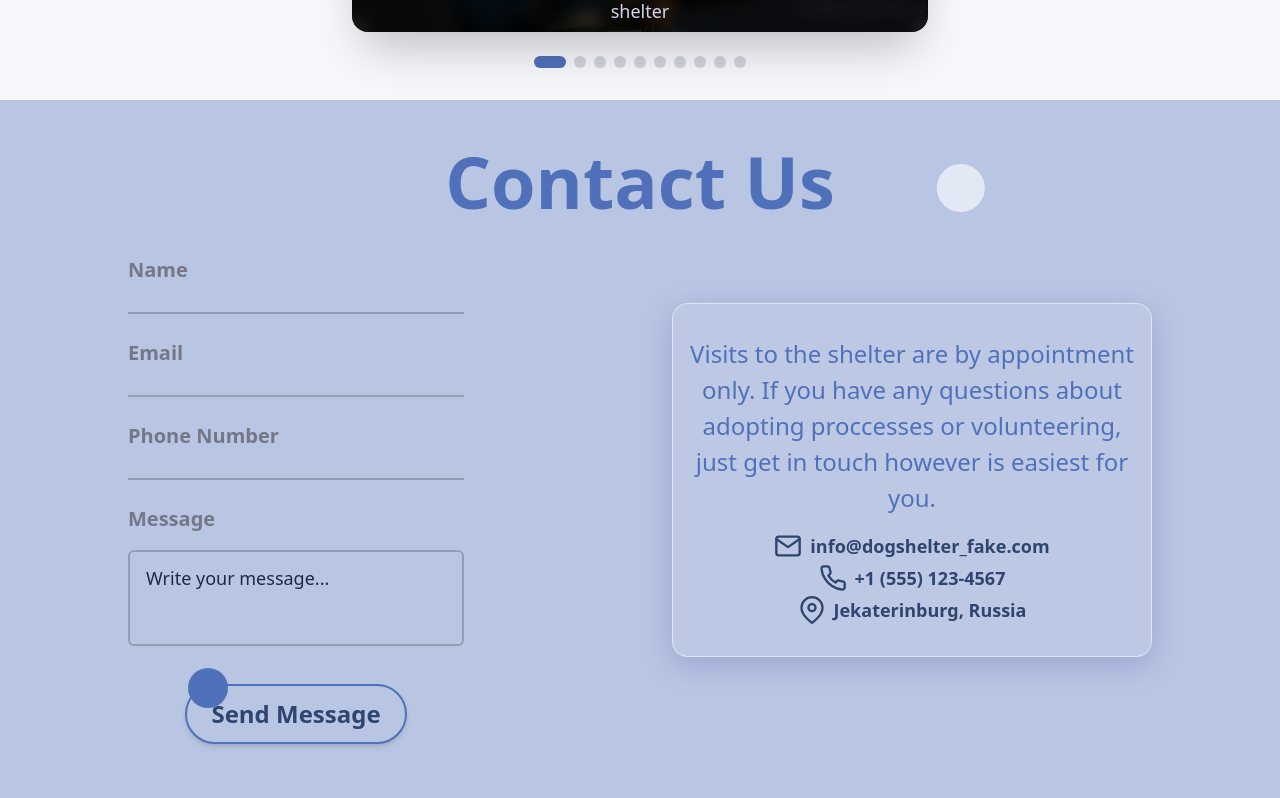
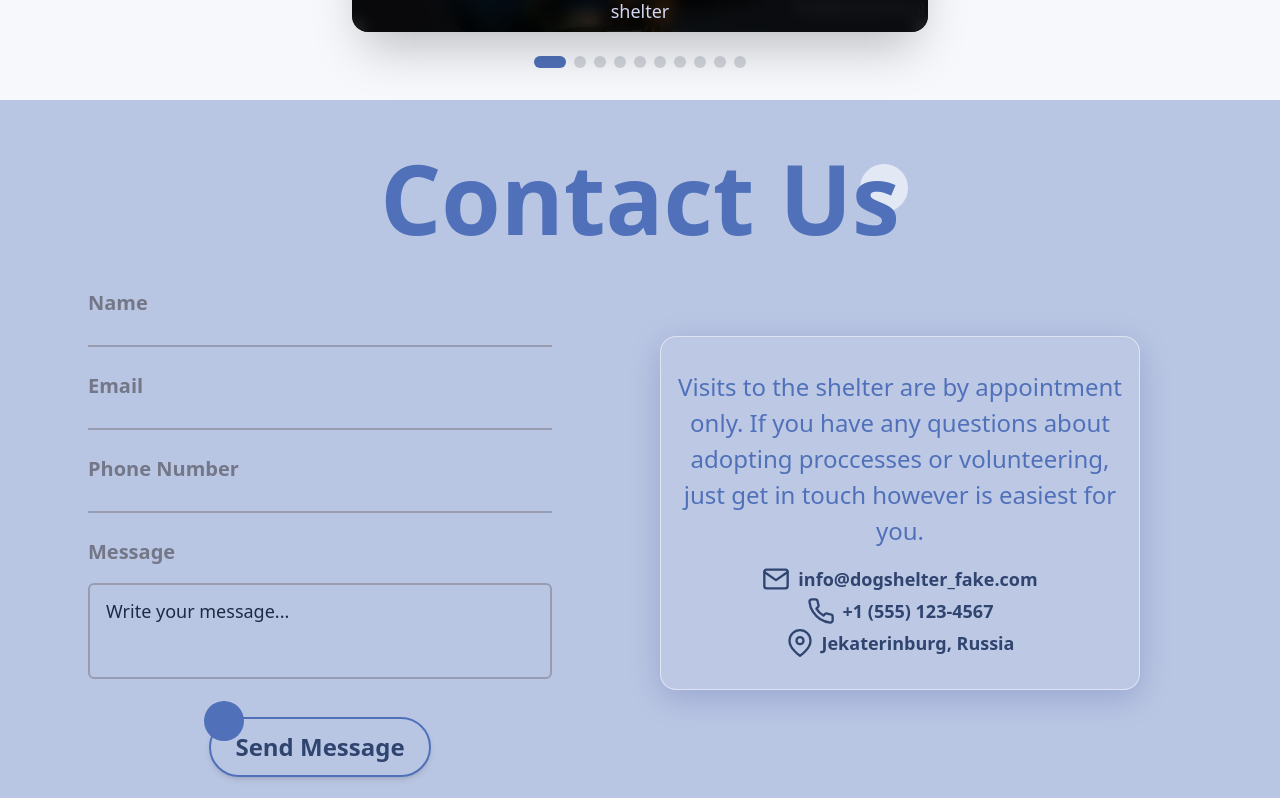
Before and after one commit to bavayra/dog-shelter, a React (Vite) app: page / in a window 1280 px wide. Shown: the part 6042-6840 px from the top of the page. Built offline with nearby package versions, Linux system fonts and the light colour scheme.

Commit message:
style(contactSection-1280): increased  section's heading font size, increased max-w of the form, decreased gap between form and glass card, positioned decor circles correctly

```diff
--- a/src/features/ContactSection.tsx
+++ b/src/features/ContactSection.tsx
@@ -119,19 +119,15 @@ const ContactSection = () => {
           right="0"
           zIndex={10}
           opacity={70}
-          className="xs:-translate-x-[130%] tablet-lg:mr-15 xs:translate-y-1/4 tablet-sm:-translate-x-[240%] translate-x-[200%] sm:mr-6 md:mr-8 lg:mt-0 lg:-translate-x-[440%] xl:mt-5"
+          className="xs:-translate-x-[130%] tablet-lg:mr-15 xs:translate-y-1/4 tablet-sm:-translate-x-[240%] translate-x-[200%] sm:mr-6 md:mr-8 lg:mt-0 lg:-translate-x-[440%] xl:mt-5 xl:-translate-x-[600%]"
         />
       </div>
-      <h2 className="typography-h2 xs:text-5xl relative z-11 mb-4 text-center md:text-7xl">
+      <h2 className="typography-h2 xs:text-5xl relative z-11 mb-4 text-center md:text-7xl xl:text-8xl">
         Contact Us
       </h2>
-      <div className="relative flex justify-center md:m-6 md:mx-auto md:grid md:grid-cols-2 md:gap-4 lg:w-240 xl:w-300">
-        <div className="w-full max-w-md px-6 xl:w-xl">
-          <form
-            id="contact-form"
-            onSubmit={handleSubmit}
-            className="space-y-2 xl:ml-16"
-          >
+      <div className="relative flex justify-center md:m-6 md:mx-auto md:grid md:grid-cols-2 md:gap-4 lg:w-240 xl:w-300 xl:gap-10">
+        <div className="w-full max-w-md px-6 xl:mx-6 xl:max-w-lg">
+          <form id="contact-form" onSubmit={handleSubmit} className="space-y-2">
             <div>
               <TextInput
                 id="input-name"
@@ -215,7 +211,7 @@ const ContactSection = () => {
                 top="0"
                 left="0"
                 zIndex={12}
-                className="xs:translate-x-[250%] tablet-sm:translate-x-[300%] tablet-lg:-mt-2 translate-x-[150%] translate-y-[20%] sm:ml-2 md:translate-x-[110%] lg:ml-12 xl:ml-4"
+                className="xs:translate-x-[250%] tablet-sm:translate-x-[300%] tablet-lg:-mt-2 translate-x-[150%] translate-y-[20%] sm:ml-2 md:translate-x-[110%] lg:ml-12 xl:ml-18"
               />
             </div>
 
@@ -251,7 +247,7 @@ const ContactSection = () => {
             )}
           </form>
         </div>
-        <div className="glass-card mb-10 hidden rounded-2xl py-8 md:flex md:flex-col md:gap-4 md:self-center xl:ml-6 xl:w-120">
+        <div className="glass-card mb-10 hidden rounded-2xl py-8 md:flex md:flex-col md:gap-4 md:self-center xl:w-120">
           <p className="typography-large tablet-lg:text-2xl px-4 text-center text-xl md:block md:font-normal">
             Visits to the shelter are by appointment only. If you have any
             questions about adopting proccesses or volunteering, just get in
```
